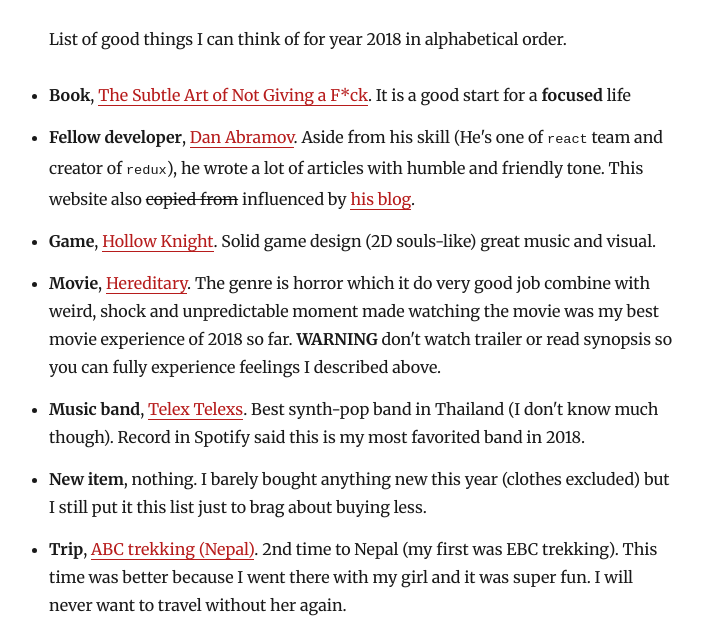
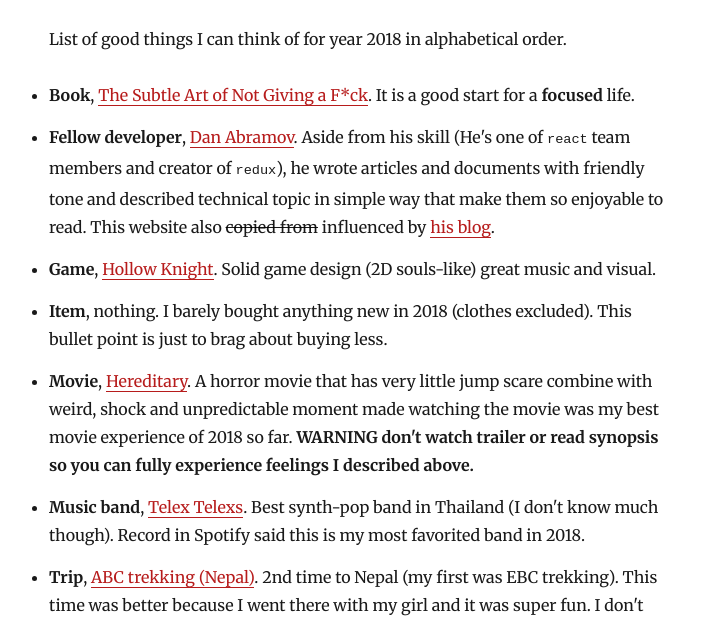
Before and after one commit to warizz/blog, a Gatsby site: page /best-of-2018/ in a window 1280 px wide. Shown: the part 170-793 px from the top of the page, without its empty margins (276-979 px from the left). Built offline with nearby package versions, Linux system fonts and the light colour scheme; Gatsby itself is replaced by a stand-in of ours; some packages are replaced by stand-ins of ours.

Commit message:
update a post

```diff
--- a/content/blog/best-of-2018/index.md
+++ b/content/blog/best-of-2018/index.md
@@ -4,18 +4,18 @@ date: 2019-01-01
 ---
 List of good things I can think of for year 2018 in alphabetical order.
 
-- __Book__, [The Subtle Art of Not Giving a F*ck](https://www.audible.com/pd/The-Subtle-Art-of-Not-Giving-a-F-ck-Audiobook/B01I28NFEE). It is a good start for a __focused__ life
+- __Book__, [The Subtle Art of Not Giving a F*ck](https://www.audible.com/pd/The-Subtle-Art-of-Not-Giving-a-F-ck-Audiobook/B01I28NFEE). It is a good start for a __focused__ life.
 
-- __Fellow developer__, [Dan Abramov](https://twitter.com/dan_abramov). Aside from his skill (He's one of `react` team and creator of `redux`), he wrote a lot of articles with humble and friendly tone. This website also ~~copied from~~ influenced by [his blog](https://overreacted.io).
+- __Fellow developer__, [Dan Abramov](https://twitter.com/dan_abramov). Aside from his skill (He's one of `react` team members and creator of `redux`), he wrote articles and documents with friendly tone and described technical topic in simple way that make them so enjoyable to read. This website also ~~copied from~~ influenced by [his blog](https://overreacted.io).
 
 - __Game__, [Hollow Knight](https://youtu.be/UAO2urG23S4). Solid game design (2D souls-like) great music and visual.
 
-- __Movie__, [Hereditary](https://en.wikipedia.org/wiki/Hereditary_%28film%29). The genre is horror which it do very good job combine with weird, shock and unpredictable moment made watching the movie was my best movie experience of 2018 so far. __WARNING__ don't watch trailer or read synopsis so you can fully experience feelings I described above.
+- __Item__, nothing. I barely bought anything new in 2018 (clothes excluded). This bullet point is just to brag about buying less.
+
+- __Movie__, [Hereditary](https://en.wikipedia.org/wiki/Hereditary_%28film%29). A horror movie that has very little jump scare combine with weird, shock and unpredictable moment made watching the movie was my best movie experience of 2018 so far. __WARNING don't watch trailer or read synopsis so you can fully experience feelings I described above.__
 
 - __Music band__, [Telex Telexs](https://open.spotify.com/artist/1BHYRsFqV0ON7RUFM9qF2Q?si=2uEhCALaRN2IoRYk41Bplw). Best synth-pop band in Thailand (I don't know much though). Record in Spotify said this is my most favorited band in 2018.
 
-- __New item__, nothing. I barely bought anything new this year (clothes excluded) but I still put it this list just to brag about buying less.
-
-- __Trip__, [ABC trekking (Nepal)](https://photos.app.goo.gl/eQ8t8eVvBQPoZc2n8). 2nd time to Nepal (my first was EBC trekking). This time was better because I went there with my girl and it was super fun. I will never want to travel without her again.
+- __Trip__, [ABC trekking (Nepal)](https://photos.app.goo.gl/eQ8t8eVvBQPoZc2n8). 2nd time to Nepal (my first was EBC trekking). This time was better because I went there with my girl and it was super fun. I don't want to travel without her anymore.
 
 - __Word__, Focus. Simple but difficult to execute because we have so many distractions these days. I use this word to remind myself that don't give a shit about things that don't matter, set [goals](https://warizz.github.io/goals-2019/), prioritize and one step at a time.
```
